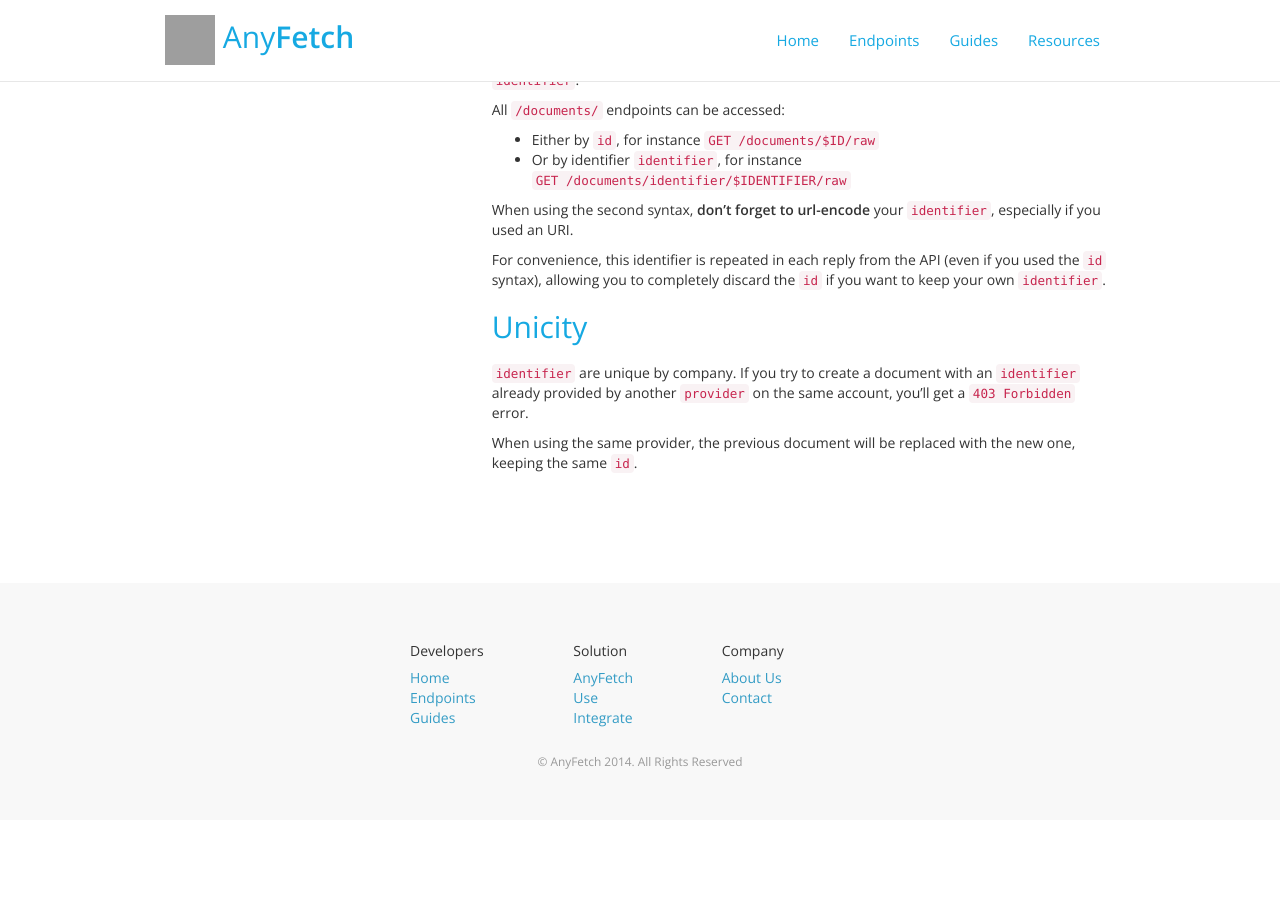
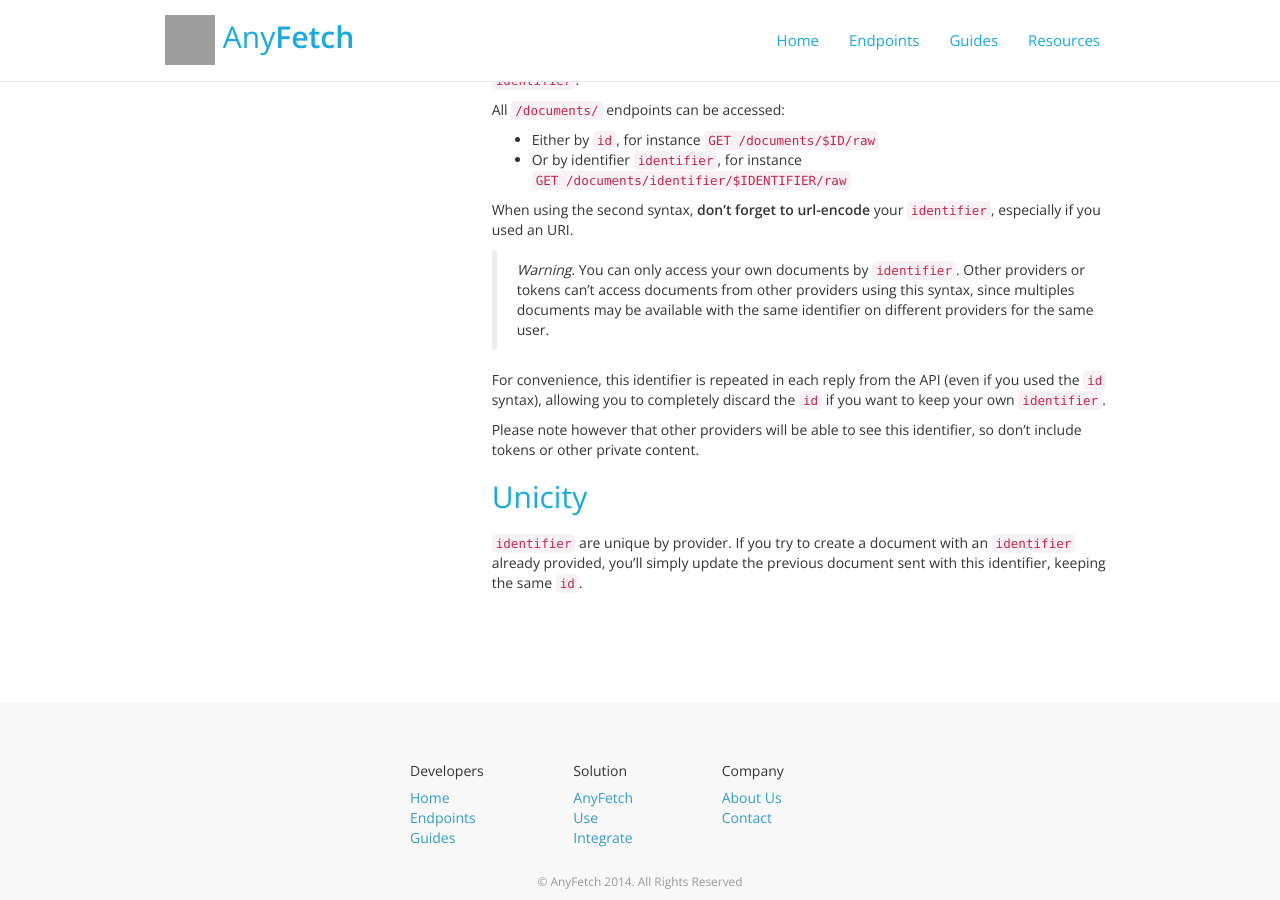
Before and after one commit to AnyFetch/developers.anyfetch.com, a Jekyll site: the page built from guides/concepts/identifier.md, in a window 1280 px wide and 900 px high, scrolled down 534 px. Built offline with Jekyll 4.4.1, drawn with Linux system fonts in a browser that asks for light colours; nearby versions of some CDN libraries; Markdown is read by kramdown in place of the engine named in the settings; before the commit the page ends 1354 px from its top, so only the background shows below that; grey boxes are pictures that could not be loaded.

Commit message:
Updated identifier guide

```diff
--- a/guides/concepts/identifier.md
+++ b/guides/concepts/identifier.md
@@ -20,9 +20,11 @@ All `/documents/` endpoints can be accessed:
 
 When using the second syntax, **don't forget to url-encode** your `identifier`, especially if you used an URI.
 
+> *Warning*. You can only access your own documents by `identifier`. Other providers or tokens can't access documents from other providers using this syntax, since multiples documents may be available with the same identifier on different providers for the same user.
+
 For convenience, this identifier is repeated in each reply from the API (even if you used the `id` syntax), allowing you to completely discard the `id` if you want to keep your own `identifier`.
 
+Please note however that other providers will be able to see this identifier, so don't include tokens or other private content.
+
 ## Unicity
-`identifier` are unique by company. If you try to create a document with an `identifier` already provided by another `provider` on the same account, you'll get a `403 Forbidden` error.
-
-When using the same provider, the previous document will be replaced with the new one, keeping the same `id`.
+`identifier` are unique by provider. If you try to create a document with an `identifier` already provided, you'll simply update the previous document sent with this identifier, keeping the same `id`.
```
